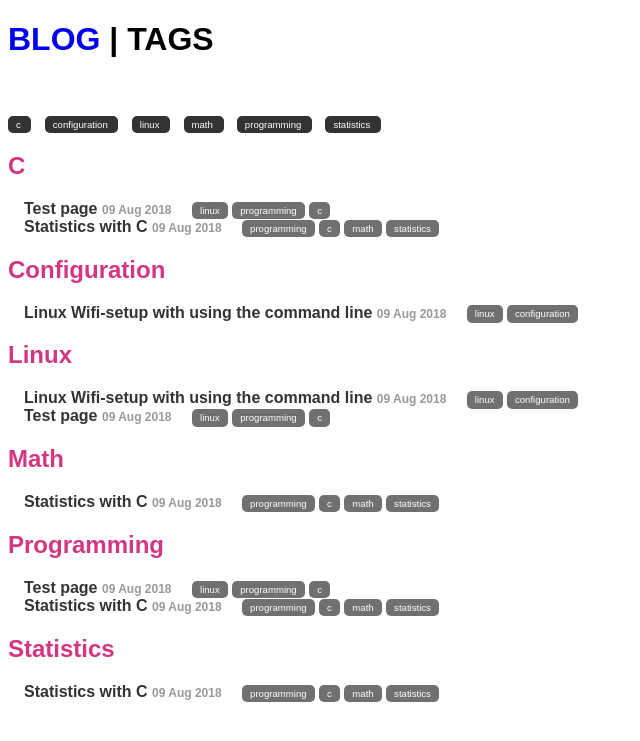
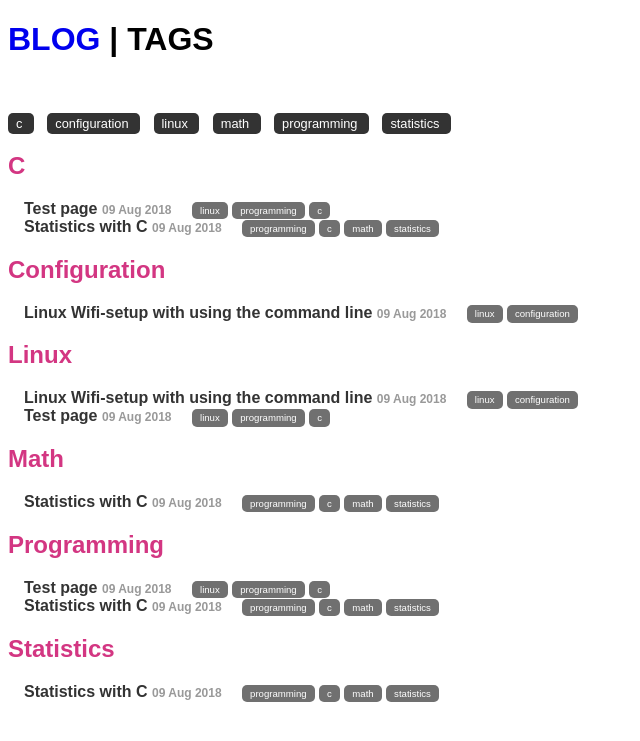
Before and after one commit to execas/execas.github.io, a Jekyll site: the page built from tags.html, in a window 1280 px wide. Shown: the top 741 px of the page, without its empty margins (0-640 px from the left). Built offline with Jekyll 4.4.1, drawn with Linux system fonts in a browser that asks for light colours.

Commit message:
Update execas.css

```diff
--- a/css/execas.css
+++ b/css/execas.css
@@ -47,7 +47,7 @@ list of matching posts beneath tag name header
 }
 
 .tag-mark {
-    font-size: 60%;
+    font-size: 80%;
     padding: .2rem .5rem .2rem .5rem;
     border-radius: 5px;
     background: #333333;
@@ -61,12 +61,13 @@ list of matching posts beneath tag name header
 }
 
 .tag-posts .tag-mark {
+    font-size: 60%;
     background: #707070;
     color: #ffffff;
 }
 
 .tag-posts .tag-mark:hover {
-    background-color: #333333;
+    background-color: #aaaaaa;
     color: #ffffff;
     text-decoration: none;
 }
```
